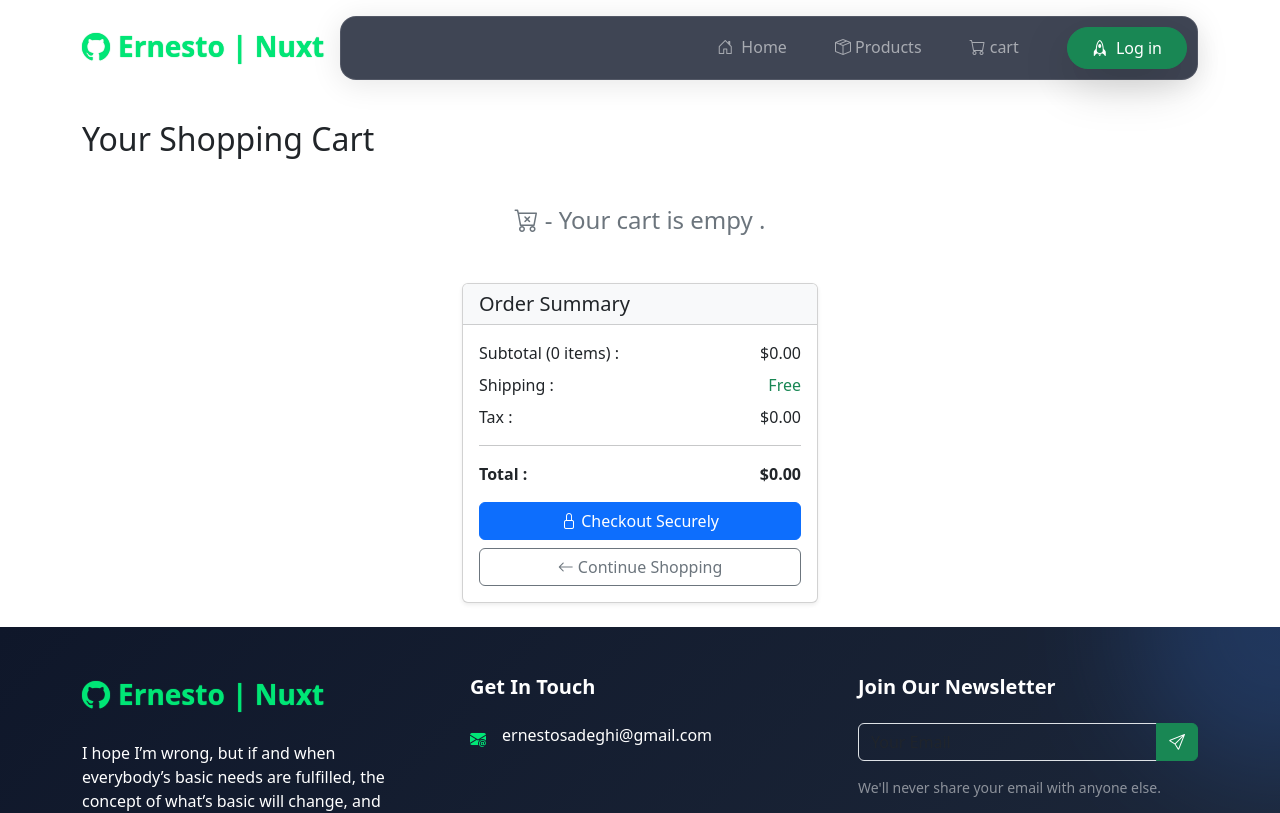
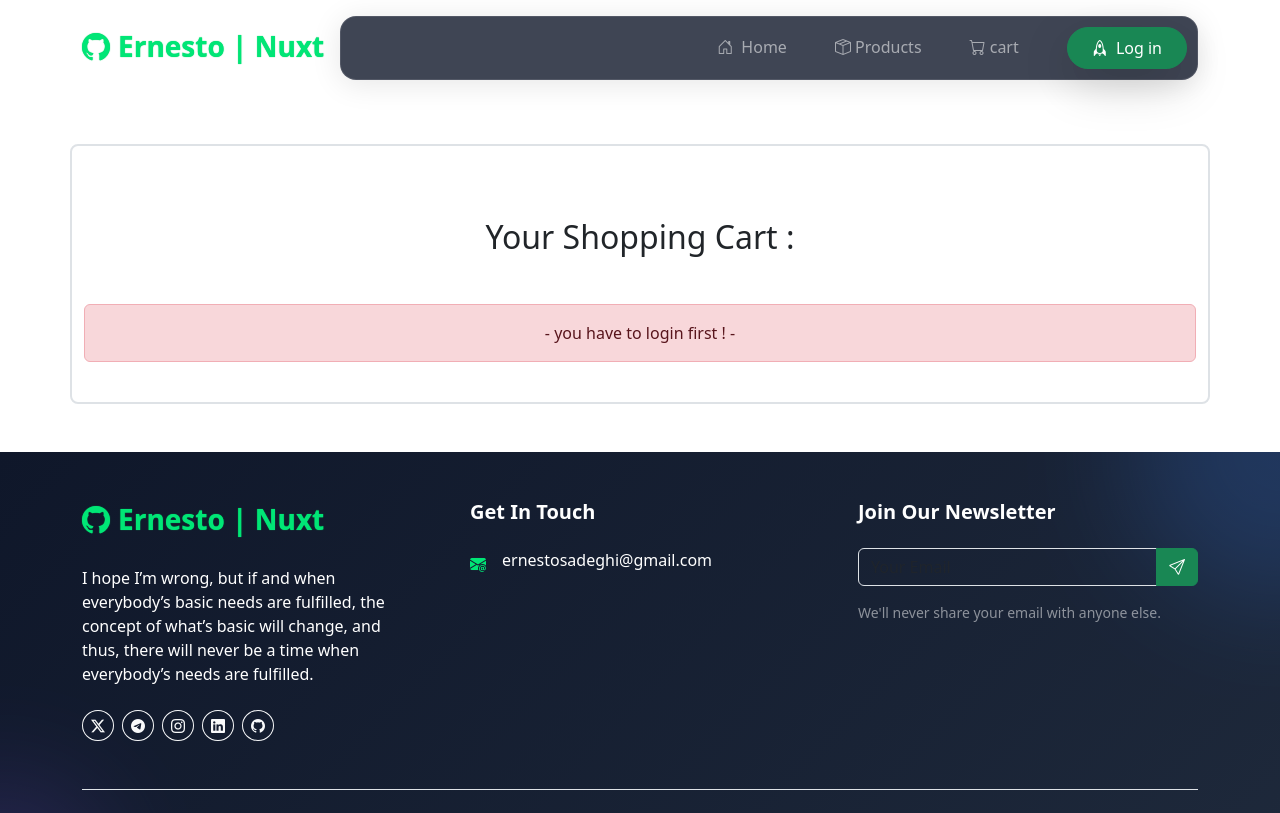
Before and after one commit to ernesto-sadeghi/ernesto-shop, a Nuxt app: page /cart in a window 1280 px wide. Shown: the top 813 px of the page. Built offline with nearby package versions, Linux system fonts and the light colour scheme.

Commit message:
not letting user access to cart before login

```diff
--- a/layouts/default.vue
+++ b/layouts/default.vue
@@ -260,6 +260,10 @@
 .nav-link:hover .nav-underline {
   width: 100%;
 }
+.router-link-exact-active{
+  width: 100%;
+
+}
 
 @media only screen and (max-width: 700px) {
   .glassy {
--- a/pages/cart.vue
+++ b/pages/cart.vue
@@ -1,7 +1,12 @@
 <template>
-
-    <div class="container py-4">
-        <h2 class="mb-4">Your Shopping Cart</h2>
+    <div v-if="!loginStore.islogged" class="container py-4 border border-2 rounded-3 my-5">
+        <h2 class="my-5 text-center">Your Shopping Cart :</h2>
+        <div class="alert alert-danger text-center" role="alert">
+  - you have to login first ! -
+</div>
+    </div>
+    <div v-else class="container py-4 border border-2 rounded-3 my-5">
+        <h2 class="mb-5 mx-2 text-center">Your Shopping Cart :</h2>
         <h4 v-if="cartStore.products.length == 0 " class="text-center text-secondary m-5"> <i class="bi bi-cart-x"></i> - Your cart is empy .</h4>
 
         <div v-else v-for="prod in cartStore.products" :key="prod.id" class="card mb-3 shadow-sm">
@@ -84,8 +89,10 @@
 
 <script setup>
 import { useCart } from '~/store/useCart'
+import { useLogin } from '~/store/useLogin'
 
 const cartStore = useCart()
+const loginStore = useLogin()
 onMounted(() => {
   cartStore.initializeCart()
 })
```
